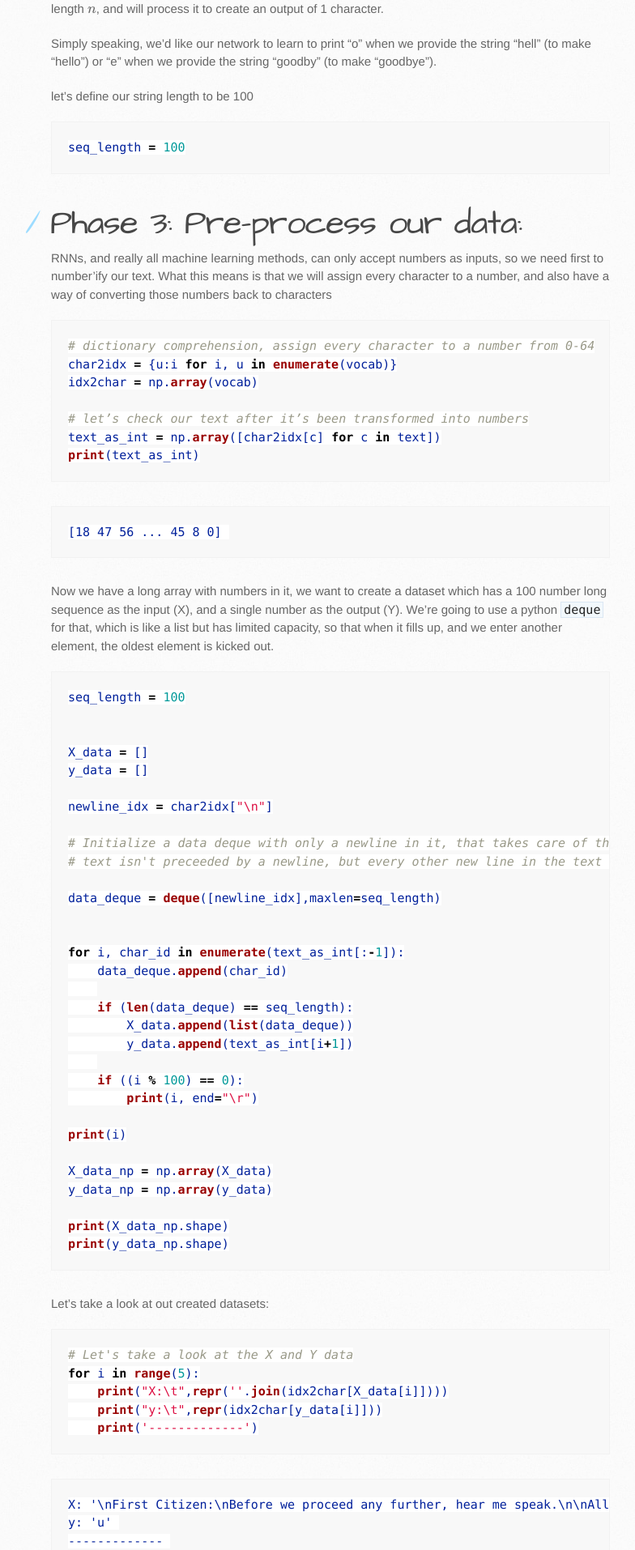
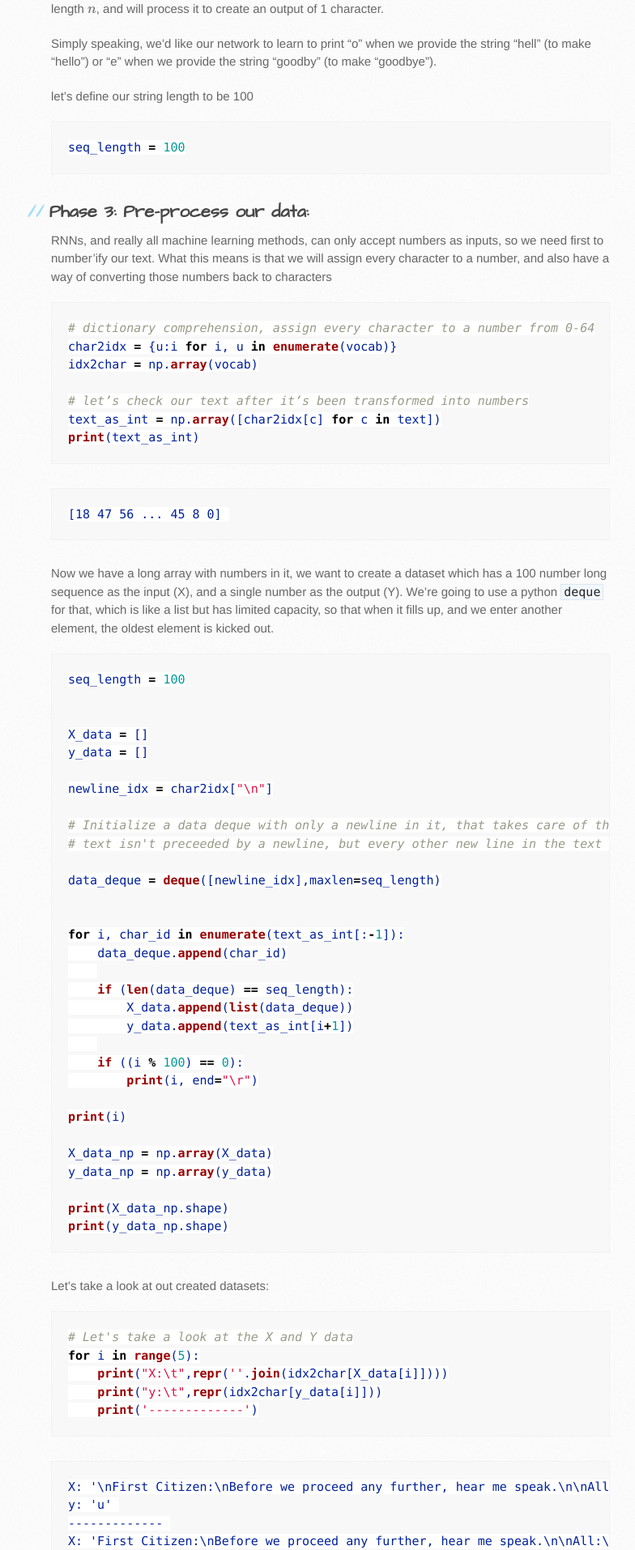
Before and after one commit to bshabashFD/bshabashFD.github.io_old2, a Jekyll site: the page built from _posts/2019-08-03-how-to-use-text-with-rnn.md, in a window 1280 px wide. Shown: the part 2202-4116 px from the top of the page at 81% size, without its empty margins (107-891 px from the left). Built offline with Jekyll 4.4.1, drawn with Linux system fonts in a browser that asks for light colours; formulas are drawn with MathJax 3; a script that is not in the unit is left out.

````diff
--- a/_posts/2019-08-03-how-to-use-text-with-rnn.md
+++ b/_posts/2019-08-03-how-to-use-text-with-rnn.md
@@ -83,7 +83,7 @@ let's define our string length to be 100
 seq_length = 100
 ```
 
-# Phase 3: Pre-process our data:
+## Phase 3: Pre-process our data:
 
 RNNs, and really all machine learning methods, can only accept numbers as inputs, so we need first to number'ify our text. What this means is that we will assign every character to a number, and also have a way of converting those numbers back to characters
 
````
